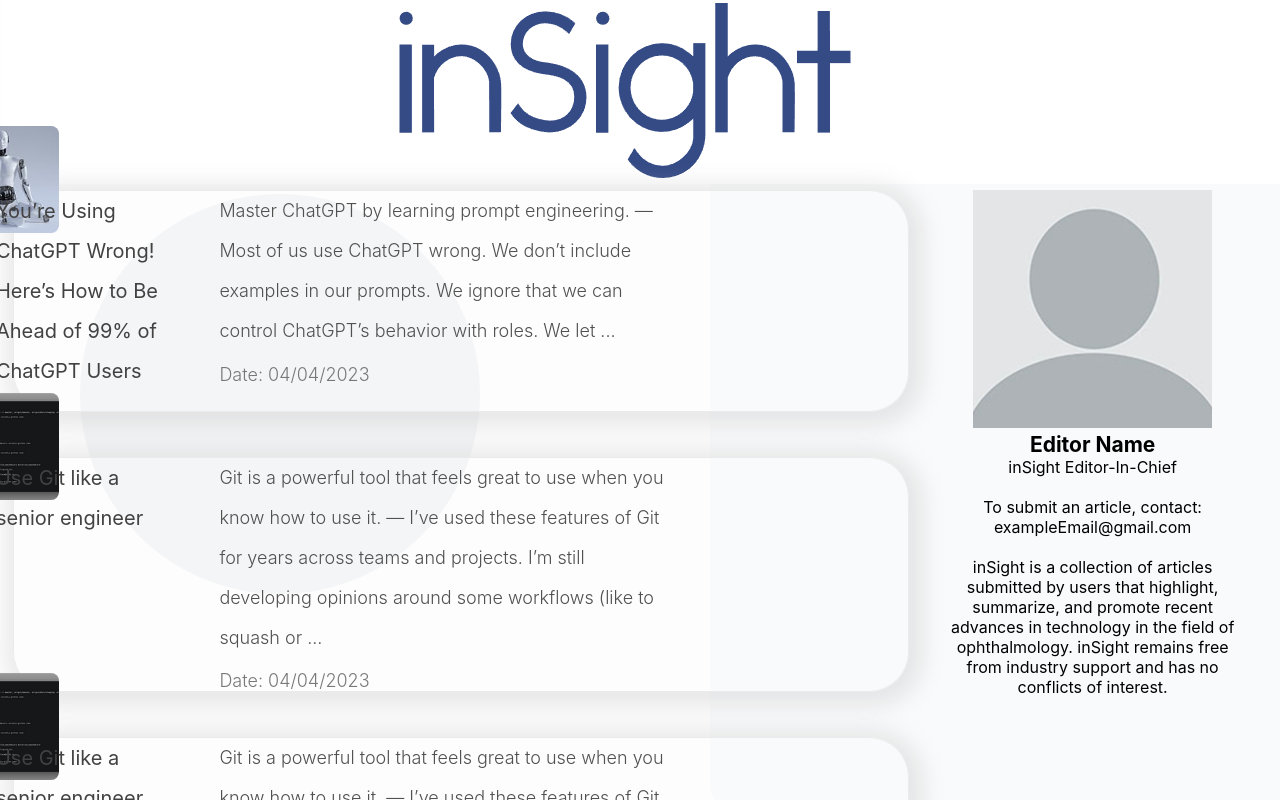
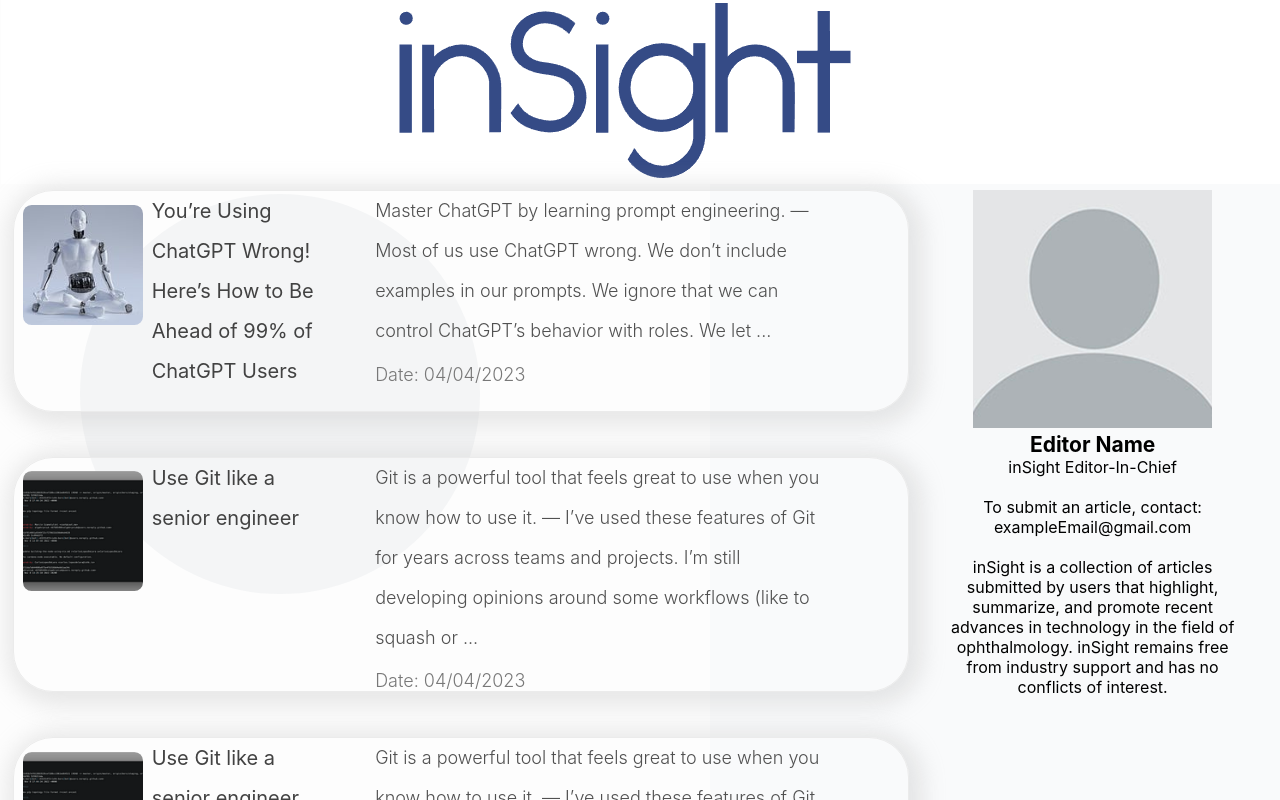
Before and after one commit to eyelabsai/EyeSpace-Website, a React (Create React App) app: page /Exchange in a window 1280 px wide. Shown: the part 720-1520 px from the top of the page. Built offline with nearby package versions, Linux system fonts and the light colour scheme; no server answers.

Commit message:
changed ui on exchange page

```diff
--- a/src/views/Exchange/BlogCard.css
+++ b/src/views/Exchange/BlogCard.css
@@ -12,6 +12,7 @@
 
     background: #FDFDFD; */
     width: 100%;
+    height: auto;
     border: 1px solid #EBEBEB;
     box-shadow: 4px 4px 22px 10px rgba(181, 181, 181, 0.3);
     border-radius: 40px;
@@ -19,10 +20,10 @@
 }
 
 .exchange-card-img {
-    margin-left: -7%;
-    margin-top: -7.3%;
-    width: 12%;
-    height: 12%;
+    margin-left: 1%;
+    margin-top: 1.5%;
+    width: 120px;
+    height: 120px;
 }
 
 .exchange-article{
@@ -37,7 +38,7 @@
 }
 
 .exchange-blog-title{
-    margin-left: -7%;
+    margin-left: 1%;
     width: 20%;
     font-size: 20px;
     line-height: 40px;
```
